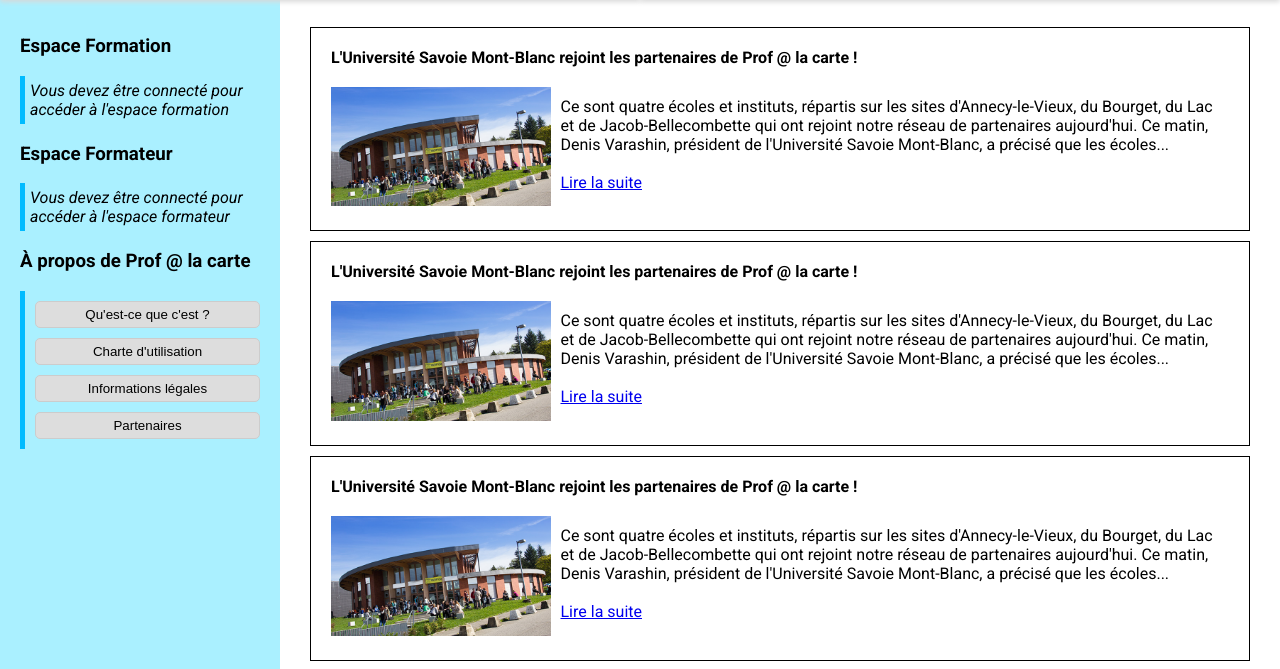
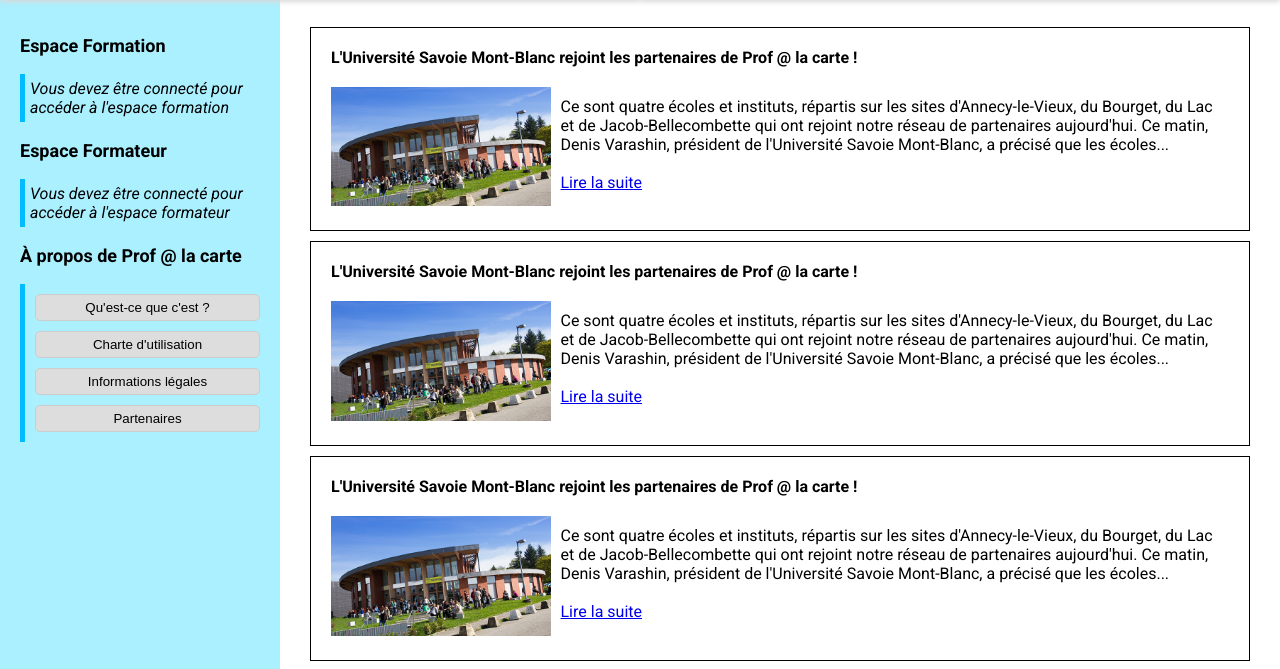
Before and after one commit to eukavlin/profalacarte, a plain HTML site: page index.html in a window 1280 px wide. Shown: the part 131-800 px from the top of the page. Drawn offline with Linux system fonts and the light colour scheme.

Commit message:
Correction menu left

```diff
--- a/styles.css
+++ b/styles.css
@@ -243,6 +243,11 @@ footer {
 section p {
   border-left: 5px solid #0bf;
   padding: 5px;
+  font-size: 16px;
+}
+
+ section h3 {
+  font-size: 18px;
 }
 
 section p button {
```
